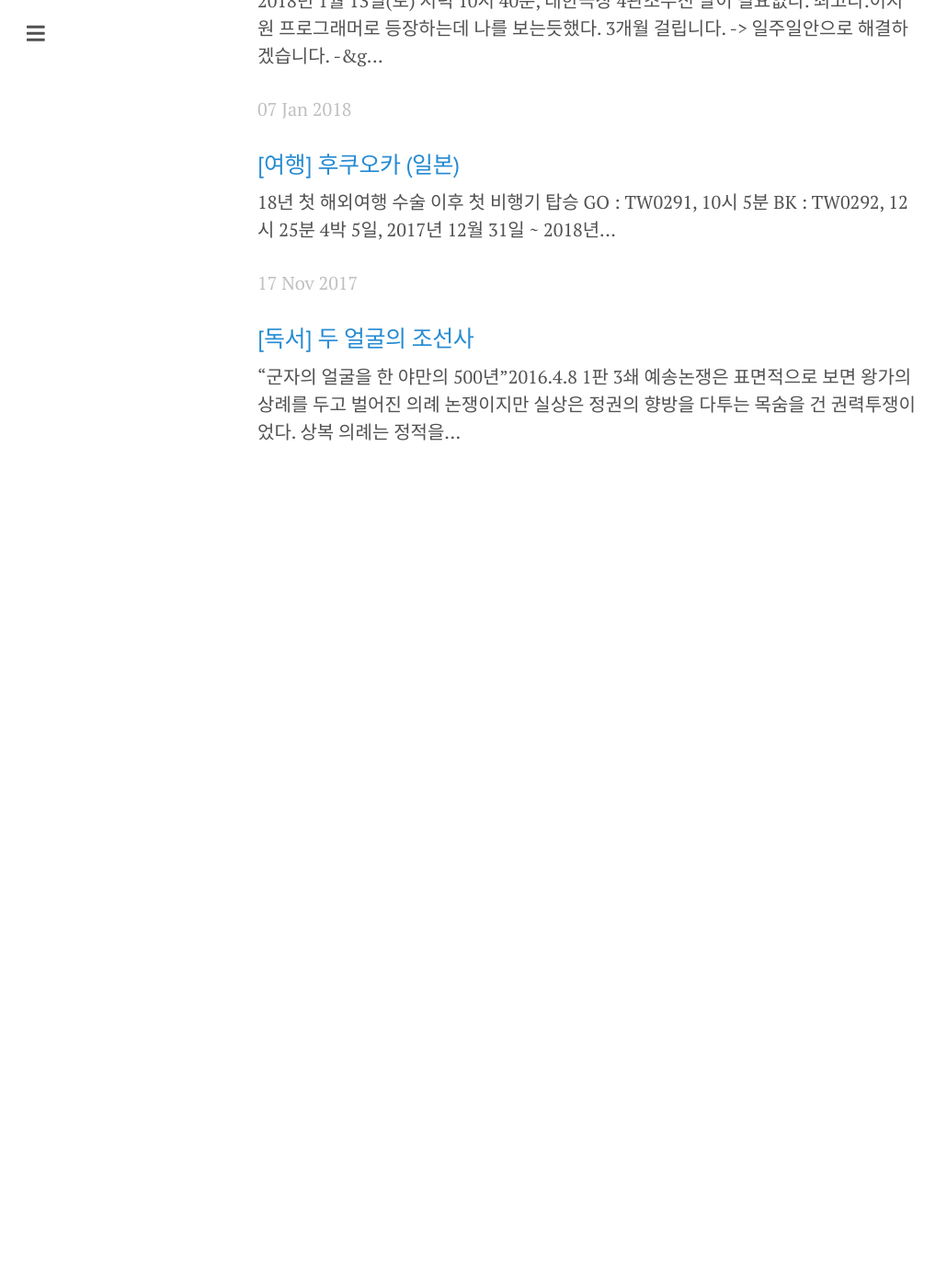
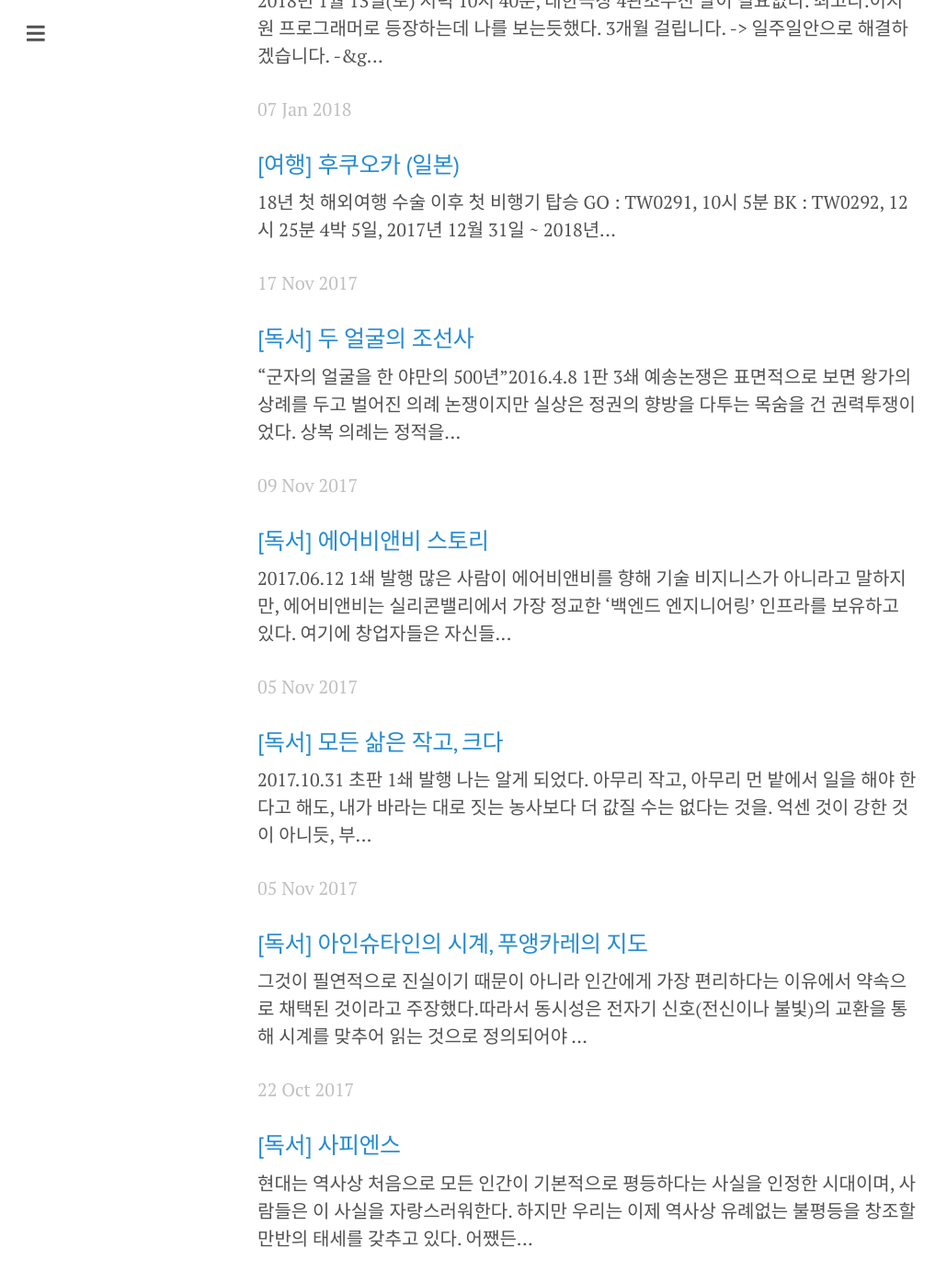
Before and after one commit to lionkang/lionkang.github.io, a Jekyll site: the page built from articles.md, in a window 1280 px wide and 1400 px high, scrolled down 6679 px. Shown: the top 1395 px of the window at 92% size, without its empty margins (0-1030 px from the left). Built offline with Jekyll 4.4.1, drawn with Linux system fonts in a browser that asks for light colours; nearby versions of some CDN libraries; comment, search, counter and statistics services are not loaded; before the commit the page ends 7228 px from its top, so only the background shows below that.

Commit message:
reading contents adding

```diff
--- /dev/null
+++ b/_posts/2018-06-02-reading-EinsteinsClocksPoincaresMaps.markdown
@@ -0,0 +1,22 @@
+---
+layout: post
+title: "[독서] 아인슈타인의 시계, 푸앵카레의 지도"
+date: 2017-11-05 23:59:59 +0900
+tags: [reading, 독서, 아인슈타인, 푸엥카레, 시계, 지도, 도서대여]
+categories: reading
+comments: true
+---
+
+> 그것이 필연적으로 진실이기 때문이 아니라 인간에게 가장 편리하다는 이유에서 약속으로 채택된 것이라고 주장했다.
+따라서 동시성은 전자기 신호(전신이나 불빛)의 교환을 통해 시계를 맞추어 읽는 것으로 정의되어야 한다는 것이다.
+
+> 따라서 우리가 그 규칙들을 선택하는 것은 진리이기 때문이 아니라 가장 편리하기 때문이다. 동시성, 시간순서, 동일한 지속 시간등 이 모든 개념들은 최대한 가장 간단하게 자연의 법칙을 표현하는 방식으로 정의된다. '다시 말하면, 이 모든 규칙들과 정의들은 무의식적인 편의주의의 열매에 지나지 않는다. ' 푸앵카레에 따르면, 시간은 절대적인 진실이 아니라 규약이다.
+
+### Wording
+* 책을 다 읽지 못했다. 총 3주간 책을 대여했음에도 ...
+* 3주간 야근의 영향이 었을지도 모르겠다. (어쩌면 이것도 핑계)
+* 보통 지구는 자전을 하고 있고, 태양 주변을 공전을 한다고 한다. 이 자전과 공전으로 인해 지구의 시간이 정의가 되어지는데 이를 구하기 위해서는 경도계산이 필수적이다.
+* 경도의 기준선을 정하기 위해서 특히 프랑스가 로비를 많이 했던 것으로 설명되어지는데 현재 시간 기준은 영국 그리니치 천문대를 기준으로 한다고 정의 되어 있다. 또한 시간값을 10진수로 하느냐 기존 24시간 단위로 하느냐의 논의도 1800년대 후반에 진행되었다.
+* 이 시간의 동시성을 고민했던 두 인물에 대한 이야기. 아인슈타인의 상대성 이론은 이미 그 전부터 논의가 되어져 왔고, 이를 정리한 것이 아인슈타인이었음을 얘기하고 있다.
+* 시간이란건 당연하다고만 생각했었는데 산업화 시기에 이러한 많은 고민들 속에서 정리가 되었다는게 인상적이었다.
+* 나중에 다시 빌려서 아인슈타인 얘기가 나오는 부분은 다시봐야겠다.
--- /dev/null
+++ b/_posts/2018-06-02-reading-airbnbStory.markdown
@@ -0,0 +1,31 @@
+---
+layout: post
+title: "[독서] 에어비앤비 스토리"
+date: 2017-11-09 23:59:59 +0900
+tags: [reading, 독서, 에어비앤비, airbnb, 창업, 도서대여]
+categories: reading
+comments: true
+---
+2017.06.12 1쇄 발행
+
+> 많은 사람이 에어비앤비를 향해 기술 비지니스가 아니라고 말하지만, 에어비앤비는 실리콘밸리에서 가장 정교한 '백엔드 엔지니어링' 인프라를 보유하고 있다.
+
+> 여기에 창업자들은 자신들의 디자인 영웅인 스티브 잡스가 '아이팟으로 노래를 들으려면 세 번 이상 클릭해서는 안된다'는 '클릭 세번의 법칙'에 입각하여 사용자들이 예약을 할 때 가능한 한 세 번의 클릭만으로 완료할 수 있도록 시스템을 만들었다.
+
+> 체스키는 자신이 스스로 학습한 내용과 멘토로부터 받은 교훈을 공유하는 데에도 강박적인데, 2015년부터는 일요일 밤마다 전 직원들에게 자신이 현재 생각하고 있는 비전과 전하고 싶은 원칙에 관해 이메일을 보내는 것으로도 유명하다.
+
+> 그는 '어디에서나 우리 집처럼' 이라는 미션을 현실화하는 일보다 우선하는 것은 아무것도 없다고 단언했다. 미션은 주주보다 먼저고, 기업가치보다도 우선한다.
+
+> 경영자라면 현재 벌어지고 있는 일에 대해 직원들이 솔직하게 말할 수 있는 시간과 공간을 마련해줘야 합니다.
+
+> 우리 플랫폼을 이용하는 사람들은 어떤 것을 기대할까? 그 해답이 우리회사가 추구해야할 가치다. - 에어비앤비 본사 벽면의 문구중
+
+
+### Wording
+* 창업자 3명이 아직 30대라는것과 10년간 회사를 리딩하고 있고(CEO가 3명중 1명이다),
+* 아직 상장하지 않은 회사이며, 기업가치가 약 33조 이상으로 평가받고 있다.
+* 많은 사람들이 기존과 다를바 없는 아이디어라는 것으로 그들을 무시했지만 결국 그들은 그들만의 아이디어를 성공시켰다. 이제 숙박이 아니라 여행 전체를 중계하는 세계 최대 온라인 여행Mall 이 되려고 하고 있다.
+* 기술 중심으로 사고하고 있는것과 조직문화 개선에 많은 투자를 하고 있는 모습이 그저 부러울 뿐이다. 물론 직접 경험한게 아니기에 얼마간의 차이가 있겠지만 창업자가 모든 사람들의 얘기를 경청하려고 하는 모습에서 그들의 진정성이 느껴졌다고나 할까...
+* 현재 회사에서의 권위적인 모습과는 다른 내용들을 접하니 더 그렇게 느껴진다.
+* 언제나 하고 싶은 얘기들을 마음껏 할 수 있게될까?
+* 일단 지금 팀에서 부터 시작해봐야겠다.
--- /dev/null
+++ b/_posts/2018-06-02-reading-allLifeBigAndSmall.markdown
@@ -0,0 +1,21 @@
+---
+layout: post
+title: "[독서] 모든 삶은 작고, 크다"
+date: 2017-11-05 23:59:59 +0900
+tags: [reading, 독서, 루시드폴, 삶, 이야기, 음반]
+categories: reading
+comments: true
+---
+2017.10.31 초판 1쇄 발행
+
+> 나는 알게 되었다. 아무리 작고, 아무리 먼 밭에서 일을 해야 한다고 해도, 내가 바라는 대로 짓는 농사보다 더 값질 수는 없다는 것을.
+
+> 억센 것이 강한 것이 아니듯, 부드러운 것이 약한 것도 아니다.
+
+> '여기서 길러낸 모든 것들을 많은 이들과 나누며 오래도록 살아갈 수 있기를'
+
+### Wording
+* 따뜻한 감수성이 느껴지는 그의 삶의 한 궤적을 엿볼 수 있다.
+* 꽃,풀,나무와 생물들 하나하나를 따뜻한 시선으로 바라보는 그의 마음 그런 마음들이 모아져 가슴 따스한 음악들을 할 수 있는게 아닐까 한다.
+* 8집의 음반도 포함되어 있고,  그의 제주 생활의 일면을 보고 느낄 수 있었다.
+* 집 문제로 고민중인 요즘 삶에 중요한게 무엇인가를 다시끔 깨닳는다.
--- /dev/null
+++ b/_posts/2018-06-02-reading-sapiens.markdown
@@ -0,0 +1,16 @@
+---
+layout: post
+title: "[독서] 사피엔스"
+date: 2017-10-22 23:59:59 +0900
+tags: [reading, 독서, 사피엔스, 유발하라리, sapiens]
+categories: reading
+comments: true
+---
+
+> 현대는 역사상 처음으로 모든 인간이 기본적으로 평등하다는 사실을 인정한 시대이며, 사람들은 이 사실을 자랑스러워한다. 하지만 우리는 이제 역사상 유례없는 불평등을 창조할 만반의 태세를 갖추고 있다.
+
+>어쨌든 오늘날의 종교, 이데올로기, 국가, 계급 사이에서 벌어지고 있는 논쟁은 호모 사피엔스의 종말과 함께 사라질 것이 너무나 분명하기 때문이다.
+
+### Wording
+* 16년 5월에 읽은 책
+* 새로운 생각에 눈을 뜨다
--- a/_posts/2018-06-02-reading-two-faced.markdown
+++ b/_posts/2018-06-02-reading-two-faced.markdown
@@ -2,7 +2,7 @@
 layout: post
 title: "[독서] 두 얼굴의 조선사"
 date: 2017-11-17 23:59:59 +0900
-tags: [reading, 독서, 두얼굴, 조선, 조선사,]
+tags: [reading, 독서, 두얼굴, 조선, 조선사, 도서대여]
 categories: reading
 comments: true
 ---
```
